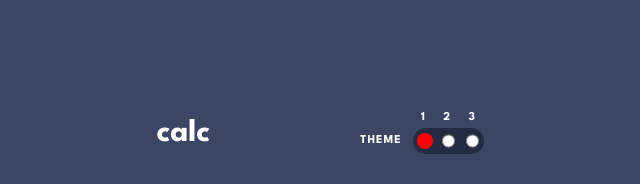
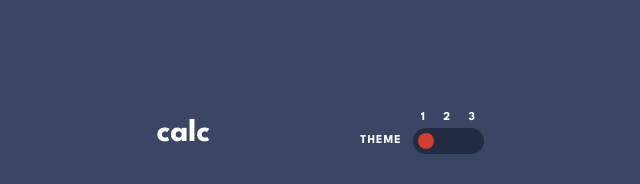
Before and after one commit to kashifawan981/calculator-app, a React (Create React App) app: page / in a window 1280 px wide. Shown: the top 184 px of the page, without its empty margins (320-960 px from the left). Built offline with nearby package versions, Linux system fonts and the light colour scheme.

Commit message:
toggle btn finished, just need to figure out how to add a small feature

```diff
--- a/src/App.module.css
+++ b/src/App.module.css
@@ -2,6 +2,7 @@
   /* theme 1 */
   --background-main-theme1: hsl(223, 26%, 31%);
   --background-toggle-keypad-theme1: hsl(223, 31%, 20%);
+  --key-toggle-btn-theme1: hsl(6, 63%, 50%);
   --background-screen-theme1: hsl(224, 36%, 15%);
   --background-keypad-theme1: hsl(224, 30%, 21%);
   --key-background1-theme1: hsl(225, 21%, 49%);
@@ -16,6 +17,7 @@
   /* theme 2 */
   --background-main-theme2: hsl(0, 0%, 90%);
   --background-toggle-keypad-theme2: hsl(0, 5%, 81%);
+  --key-toggle-btn-theme2: hsl(25, 98%, 40%);
   --background-screen-theme2: hsl(0, 0%, 93%);
   --background-keypad-theme2: hsl(0, 5%, 81%);
   --key-background1-theme2: hsl(185, 42%, 37%);
@@ -30,6 +32,7 @@
   /* theme 3 */
   --background-main-theme3: hsl(268, 75%, 9%);
   --background-toggle-keypad-theme3: hsl(268, 71%, 12%);
+  --key-toggle-btn-theme3: hsl(176, 100%, 44%);
   --background-screen-theme3: hsl(268, 71%, 12%);
   --background-keypad-theme3: hsl(268, 71%, 12%);
   --key-background1-theme3: hsl(281, 89%, 26%);
--- a/src/components/CalcThemes/CalcThemes.module.css
+++ b/src/components/CalcThemes/CalcThemes.module.css
@@ -58,6 +58,13 @@
   padding: 0.5rem;
   display: flex;
   justify-content: space-between;
+  cursor: pointer;
+}
+
+.toggle input {
+  width: 100%;
+  opacity: 0;
+  cursor: pointer;
 }
 
 .theme1 {
@@ -84,8 +91,6 @@
   }
 }
 
-/* Your existing CSS styles */
-
 .toggle {
   position: relative;
 }
@@ -97,13 +102,12 @@
   width: 1.6rem;
   border-radius: 50%;
   position: absolute;
-  /* top: 3px; */
-  transition: left 0.5s ease; /* Updated the transition property */
+  transition: left 0.5s ease;
+  cursor: pointer;
 }
 
-/* Updated styles for the ball position */
 .toggle input[type='radio']:first-of-type:checked ~ .ball {
-  left: 4px;
+  left: 5.5px;
 }
 
 .toggle input[type='radio']:nth-of-type(2):checked ~ .ball {
@@ -111,17 +115,17 @@
 }
 
 .toggle input[type='radio']:last-of-type:checked ~ .ball {
-  left: 51px;
+  left: 50px;
 }
 
 .theme1 .toggle .ball {
-  background-color: red; /* Color for theme1 */
+  background-color: var(--key-toggle-btn-theme1);
 }
 
 .theme2 .toggle .ball {
-  background-color: green; /* Color for theme2 */
+  background-color: var(--key-toggle-btn-theme2);
 }
 
 .theme3 .toggle .ball {
-  background-color: yellow; /* Color for theme3 */
+  background-color: var(--key-toggle-btn-theme3);
 }
```
